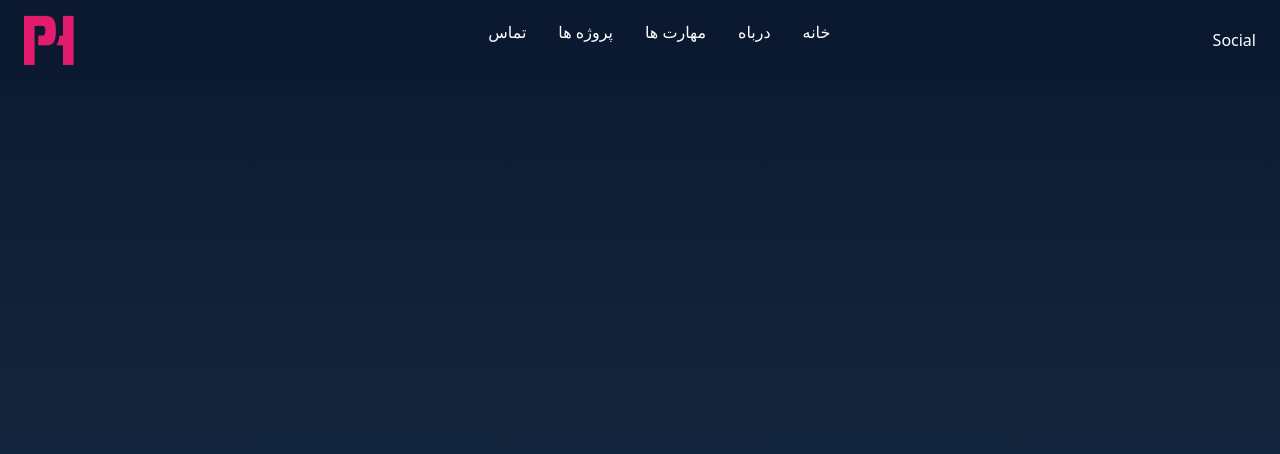
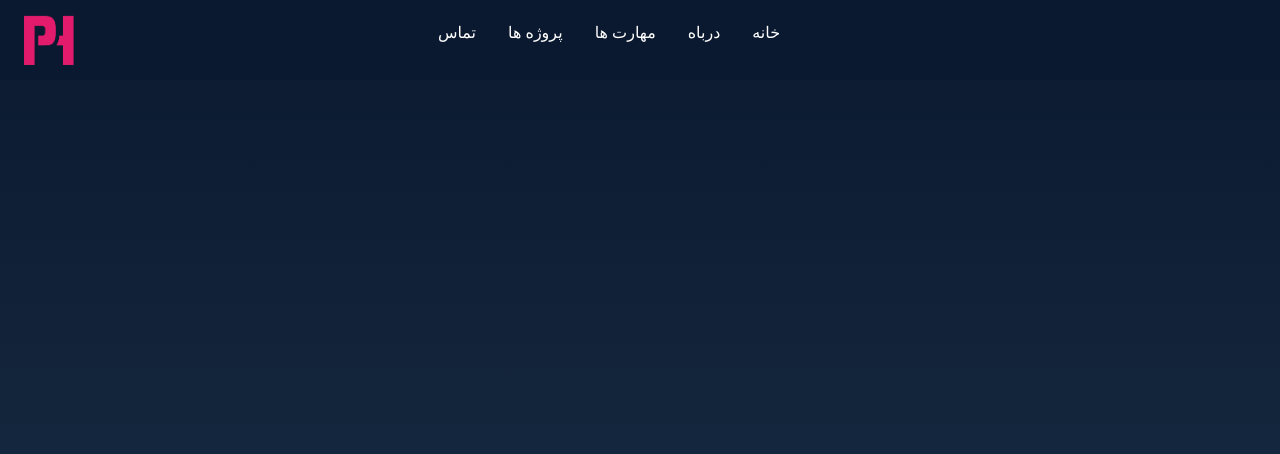
Before and after one commit to atroopa/faradars, a React (Create React App) app: page / in a window 1280 px wide. Shown: the top 454 px of the page. Built offline with nearby package versions, Linux system fonts and the light colour scheme.

Commit message:
add code to social.jsx

```diff
--- a/src/components/Social.jsx
+++ b/src/components/Social.jsx
@@ -3,7 +3,17 @@
 const Social = () => {
   return (
     <div>
-      Social
+        <div className="flex items-center">
+    <a href="https://www.linkedin.com/in/your-profile" target="_blank" rel="noopener noreferrer">
+      <i className="fab fa-linkedin fa-lg mx-4"></i>
+    </a>
+    <a href="https://github.com/your-username" target="_blank" rel="noopener noreferrer">
+      <i className="fab fa-github fa-lg mx-4"></i>
+    </a>
+    <a href="https://twitter.com/your-username" target="_blank" rel="noopener noreferrer">
+      <i className="fab fa-twitter fa-lg mx-4"></i>
+    </a>
+  </div>
     </div>
   );
 }
```
